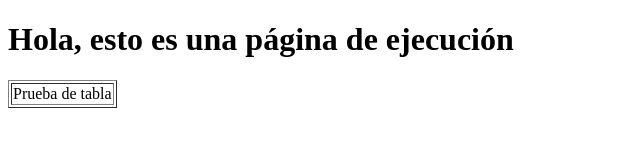
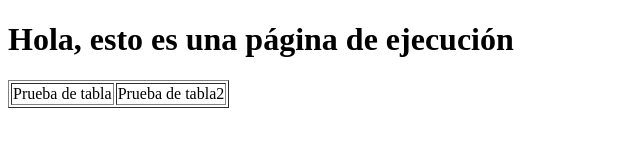
Before and after one commit to smv12345/PruebaUdemy, a plain HTML site: page index.html in a window 1280 px wide. Shown: the whole page, without its empty margins (0-640 px from the left). Drawn offline with Linux system fonts and the light colour scheme.

Commit message:
Nueva columna en la tabla
Se ha añadido una nueva columna a la tabla

```diff
--- a/index.html
+++ b/index.html
@@ -9,6 +9,7 @@
 			<table border="1px">
 				<tr>
 					<td>Prueba de tabla</td>
+					<td>Prueba de tabla2</td>
 				</tr>
 			</table>
 		</body>
```
